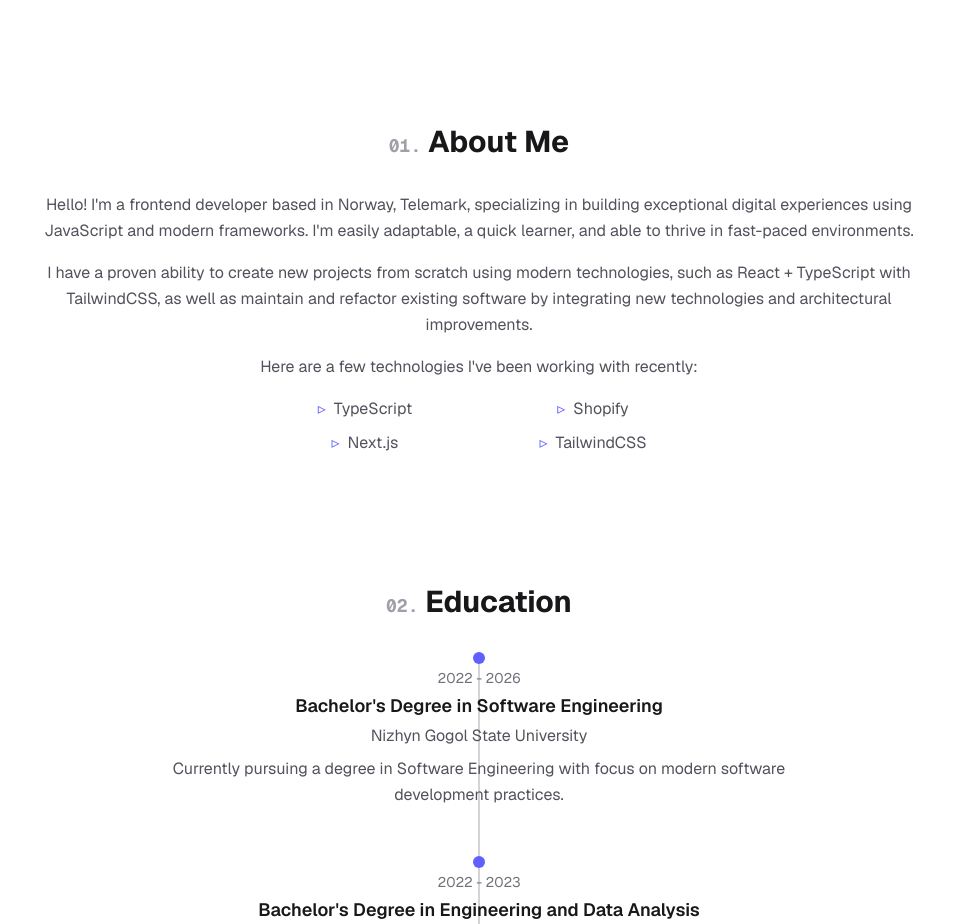
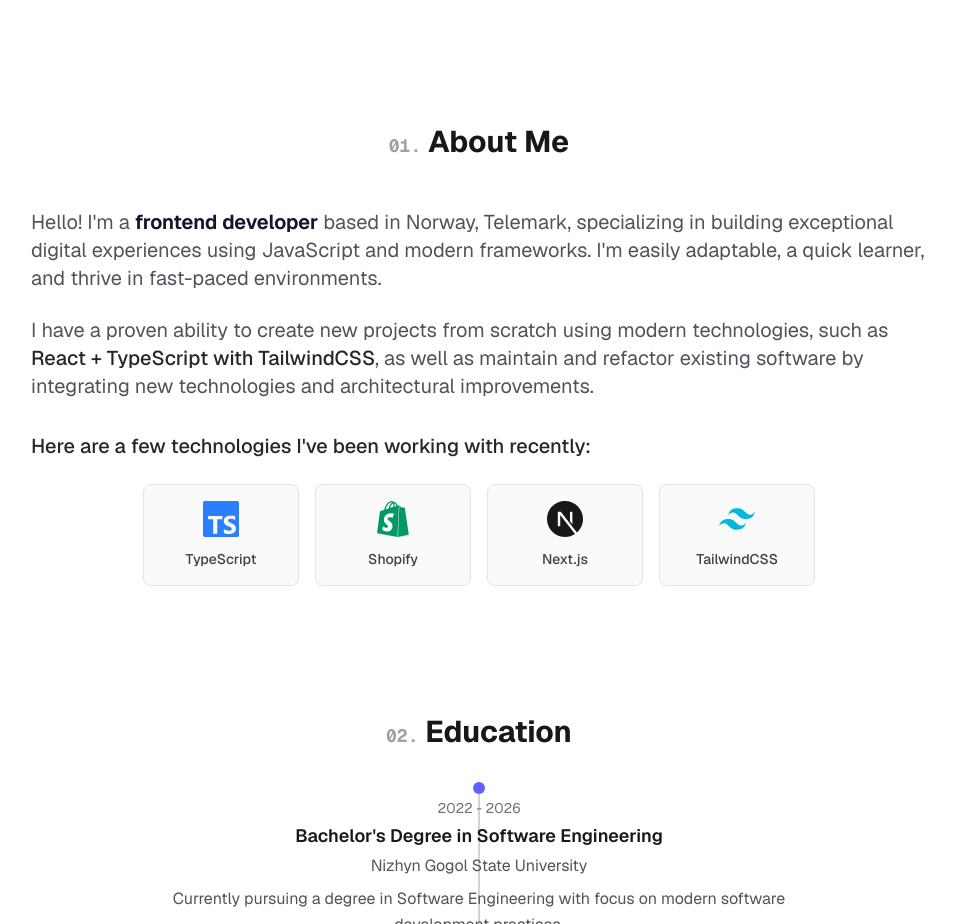
Before and after one commit to davinnchii/portfolio, a Next.js app: page / in a window 1280 px wide. Shown: the part 900-1824 px from the top of the page, without its empty margins (201-1156 px from the left). Built offline with nearby package versions, Linux system fonts and the light colour scheme.

Commit message:
About sections enhancements

```diff
--- a/src/components/About.tsx
+++ b/src/components/About.tsx
@@ -1,46 +1,67 @@
 'use client';
+
+import { SiTypescript, SiShopify, SiNextdotjs, SiTailwindcss } from 'react-icons/si';
 
 interface AboutProps {
   sectionRef: (el: HTMLElement | null) => void;
 }
+
+const technologies = [
+  { name: 'TypeScript', icon: SiTypescript, color: 'text-blue-500' },
+  { name: 'Shopify', icon: SiShopify, color: 'text-emerald-600' },
+  { name: 'Next.js', icon: SiNextdotjs, color: 'text-zinc-900 dark:text-zinc-100' },
+  { name: 'TailwindCSS', icon: SiTailwindcss, color: 'text-cyan-500' },
+];
 
 export default function About({ sectionRef }: AboutProps) {
   return (
     <section
       ref={sectionRef}
       id="about"
-      className="mb-32 scroll-mt-24 opacity-0 translate-y-8 transition-all duration-700 text-center"
+      className="mb-32 scroll-mt-24 opacity-0 translate-y-8 transition-all duration-700"
     >
       <div className="max-w-4xl mx-auto w-full">
-        <h2 className="text-2xl sm:text-3xl font-bold mb-8 text-zinc-900 dark:text-zinc-100">
+        <h2 className="text-2xl sm:text-3xl font-bold mb-12 text-center text-zinc-900 dark:text-zinc-100">
           <span className="text-zinc-400 dark:text-zinc-600 font-mono text-lg">01.</span>{' '}
           About Me
         </h2>
-        <div className="space-y-4 text-zinc-600 dark:text-zinc-400 leading-relaxed">
-          <p>
-            Hello! I'm a frontend developer based in Norway, Telemark, specializing in building
-            exceptional digital experiences using JavaScript and modern frameworks. I'm easily adaptable,
-            a quick learner, and able to thrive in fast-paced environments.
+        <div className="space-y-6 text-zinc-600 dark:text-zinc-400 leading-relaxed">
+          <p className="text-lg sm:text-xl">
+            Hello! I'm a{' '}
+            <span className="font-semibold text-zinc-900 dark:text-zinc-100 bg-gradient-to-r from-indigo-500 to-purple-500 dark:from-indigo-400 dark:to-purple-400 bg-clip-text text-transparent">
+              frontend developer
+            </span>{' '}
+            based in Norway, Telemark, specializing in building exceptional digital experiences using
+            JavaScript and modern frameworks. I'm easily adaptable, a quick learner, and thrive in
+            fast-paced environments.
           </p>
-          <p>
+          <p className="text-lg sm:text-xl">
             I have a proven ability to create new projects from scratch using modern technologies,
-            such as React + TypeScript with TailwindCSS, as well as maintain and refactor existing
-            software by integrating new technologies and architectural improvements.
+            such as{' '}
+            <span className="font-medium text-zinc-800 dark:text-zinc-200">
+              React + TypeScript with TailwindCSS
+            </span>
+            , as well as maintain and refactor existing software by integrating new technologies
+            and architectural improvements.
           </p>
-          <p>Here are a few technologies I've been working with recently:</p>
-          <ul className="grid grid-cols-2 gap-2 mt-4 list-none justify-center max-w-md mx-auto">
-            <li className="flex items-center justify-center before:content-['▹'] before:text-indigo-500 dark:before:text-indigo-400 before:mr-2">
-              TypeScript
-            </li>
-            <li className="flex items-center justify-center before:content-['▹'] before:text-indigo-500 dark:before:text-indigo-400 before:mr-2">
-              Shopify
-            </li>
-            <li className="flex items-center justify-center before:content-['▹'] before:text-indigo-500 dark:before:text-indigo-400 before:mr-2">
-              Next.js
-            </li>
-            <li className="flex items-center justify-center before:content-['▹'] before:text-indigo-500 dark:before:text-indigo-400 before:mr-2">
-              TailwindCSS
-            </li>
+          <p className="text-lg sm:text-xl font-medium text-zinc-800 dark:text-zinc-200 mt-8">
+            Here are a few technologies I've been working with recently:
+          </p>
+          <ul className="grid grid-cols-2 sm:grid-cols-4 gap-4 mt-6 list-none max-w-2xl mx-auto">
+            {technologies.map((tech) => {
+              const Icon = tech.icon;
+              return (
+                <li
+                  key={tech.name}
+                  className="flex flex-col items-center justify-center p-4 rounded-lg bg-zinc-50 dark:bg-zinc-900 border border-zinc-200 dark:border-zinc-800 hover:border-indigo-500 dark:hover:border-indigo-400 transition-all duration-300 hover:shadow-lg hover:-translate-y-1 group"
+                >
+                  <Icon className={`text-3xl sm:text-4xl mb-2 ${tech.color} group-hover:scale-110 transition-transform duration-300`} />
+                  <span className="text-sm font-medium text-zinc-700 dark:text-zinc-300 mt-1">
+                    {tech.name}
+                  </span>
+                </li>
+              );
+            })}
           </ul>
         </div>
       </div>
```
Also changed, not shown: package.json (+6 -5 lines), 1 other file (tests, documents, lock files or other folders).
